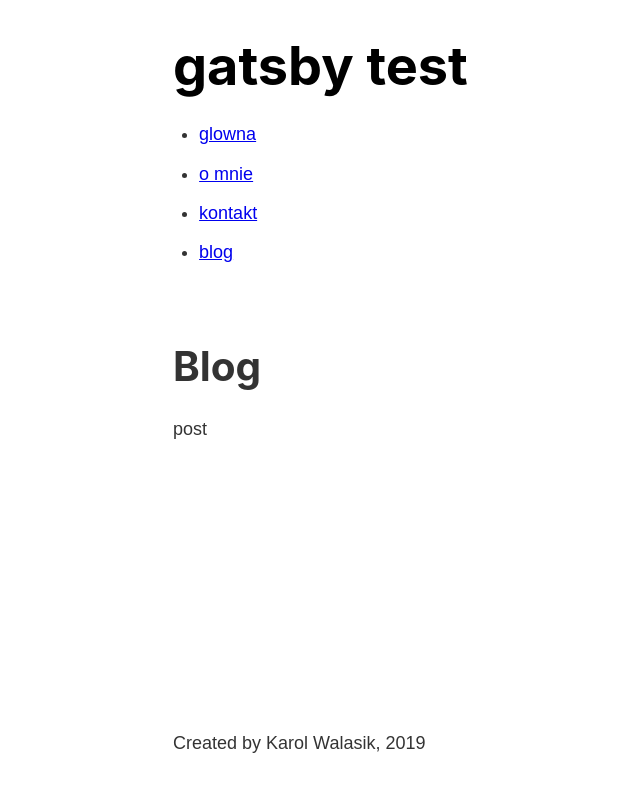
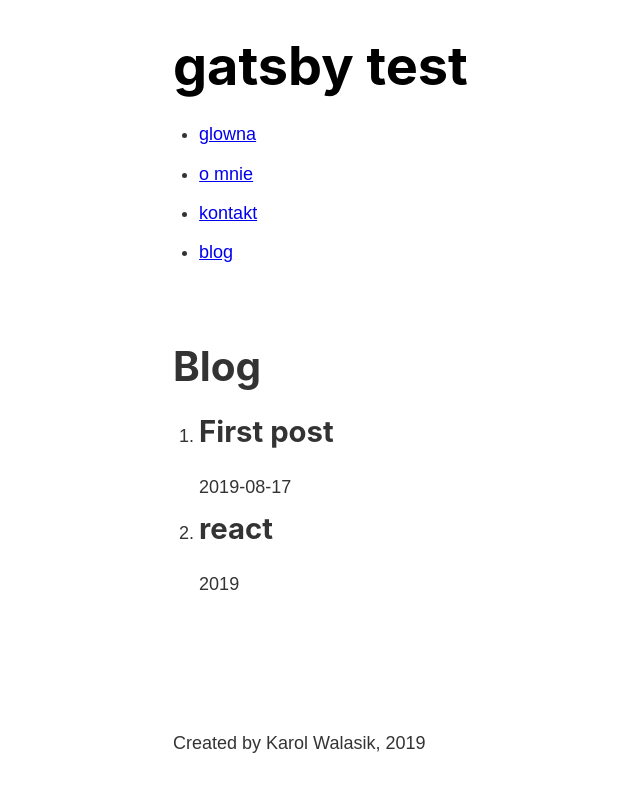
Before and after one commit to karolwalasik/gatsbyblog, a Gatsby site: page /blog in a window 1280 px wide. Shown: the whole page, without its empty margins (110-750 px from the left). Built offline with nearby package versions, Linux system fonts and the light colour scheme; Gatsby itself is replaced by a stand-in of ours.

Commit message:
add blog posts

```diff
--- a/gatsby-config.js
+++ b/gatsby-config.js
@@ -17,7 +17,8 @@
         name: 'src',
         path: `${__dirname}/src/`
       }
-    }
+    },
+    'gatsby-transformer-remark'
   ]
 
 }
--- a/package.json
+++ b/package.json
@@ -16,6 +16,7 @@
     "gatsby": "^2.13.67",
     "gatsby-plugin-sass": "^2.1.8",
     "gatsby-source-filesystem": "^2.1.9",
+    "gatsby-transformer-remark": "^2.6.14",
     "node-sass": "^4.12.0",
     "react": "^16.9.0",
     "react-dom": "^16.9.0"
--- a/src/pages/blog.js
+++ b/src/pages/blog.js
@@ -1,15 +1,44 @@
 import React from 'react'
+import { graphql, useStaticQuery } from 'gatsby'
 
 import Layout from '../components/layout'
 
 const BlogPage = () => {
+    const data = useStaticQuery(graphql`
+    query{
+        allMarkdownRemark{
+              edges{
+            node{
+              frontmatter{
+                title
+                date
+              }
+              html
+              excerpt
+            }
+          }
+        }
+      }`);
+
+
     return (
+        <Layout>
 
-        <Layout>
             <h1>
                 Blog
             </h1>
-            <p>post</p>
+            <ol>
+
+                {data.allMarkdownRemark.edges.map((edge) => {
+                    return (
+                        <li>
+                            <h2>{edge.node.frontmatter.title}</h2>
+                            <p>{edge.node.frontmatter.date}</p>
+                        </li>
+                    )
+                })}
+
+            </ol>
         </Layout>
 
     )
--- a/src/posts/gatsby.md
+++ b/src/posts/gatsby.md
@@ -4,3 +4,9 @@
 ---
 
 first gatsby post
+
+#title
+
+1. pierwszy
+2. drugi
+3. trzeci
```
Also changed, not shown: 1 other file.
